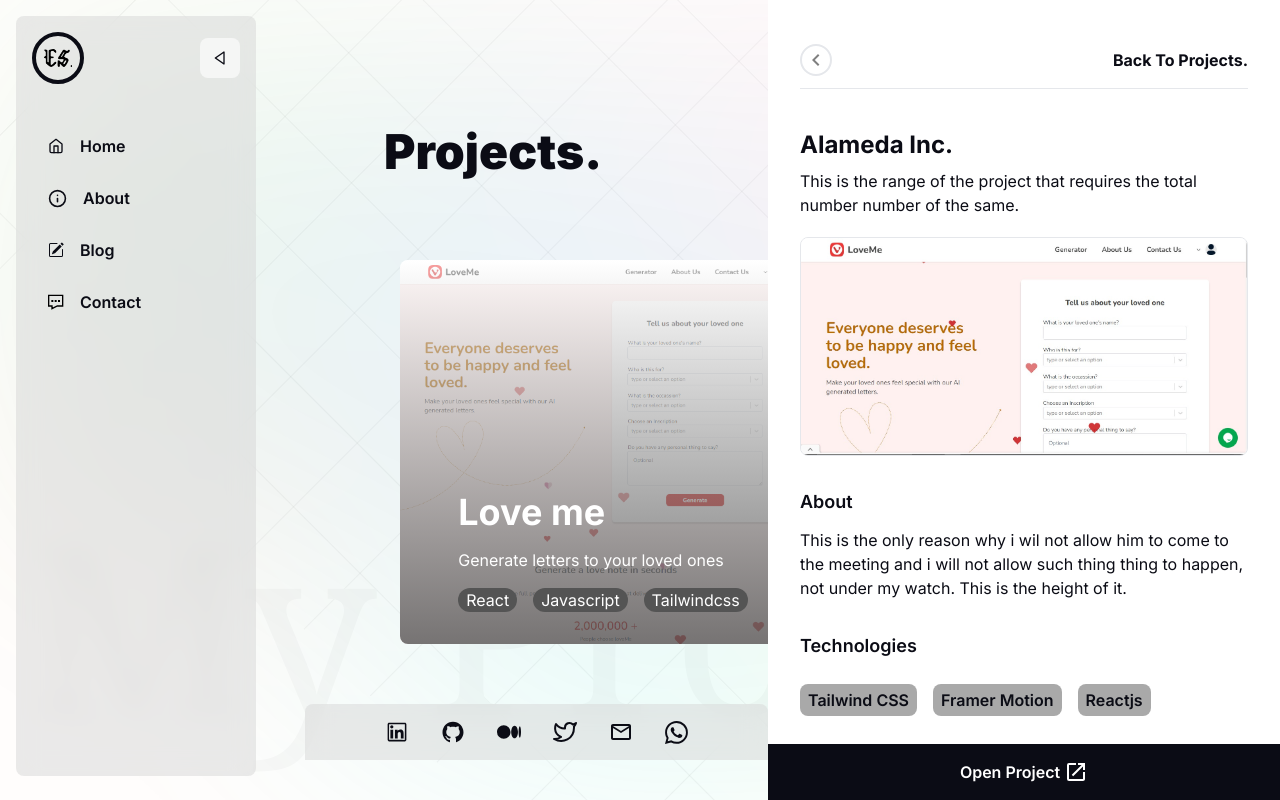
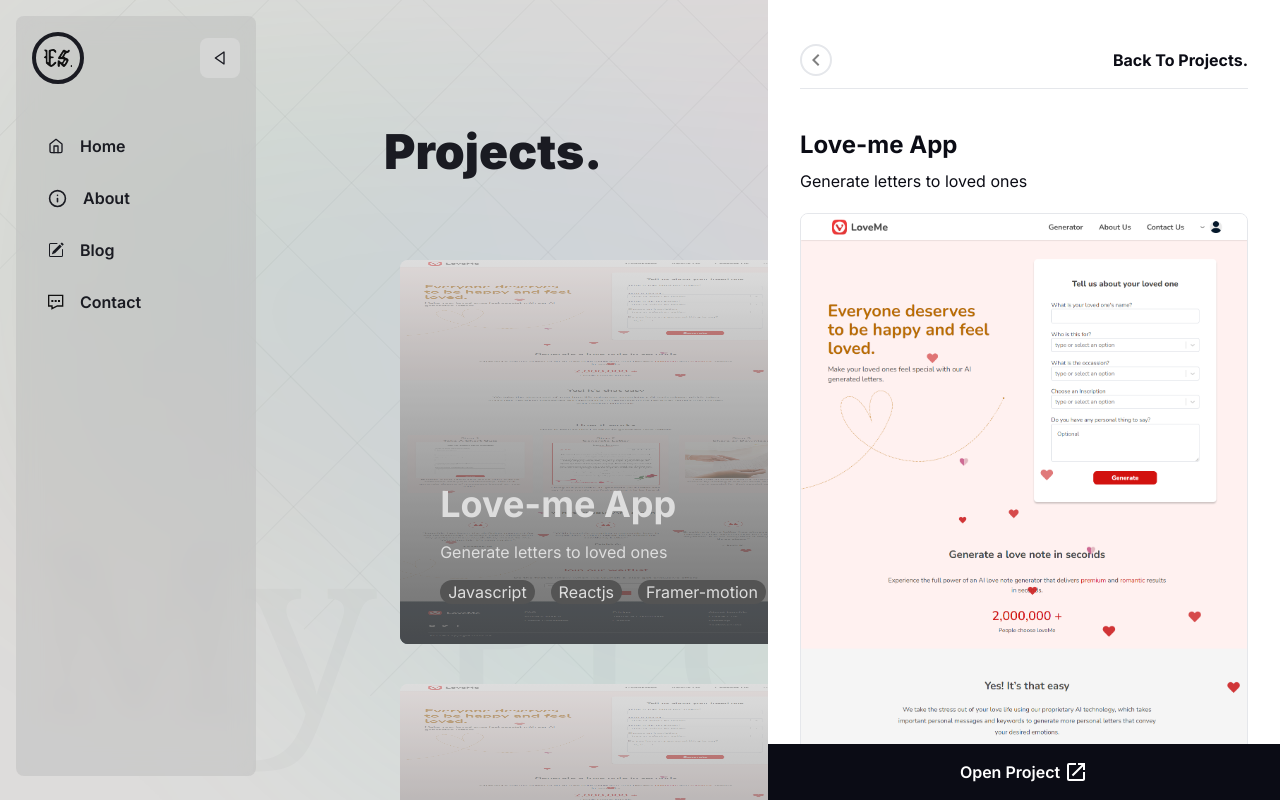
Before and after one commit to psalmuelle/psalmuelle.github.io, a Next.js app: page /projects in a window 1280 px wide. Both pictures are taken after a click on the element 603 px from the left and 452 px from the top of the page. Shown: the top 800 px of the page. Built offline with nearby package versions, Linux system fonts and the light colour scheme.

Commit message:
create project page

```diff
--- a/app/projects/page.jsx
+++ b/app/projects/page.jsx
@@ -1,79 +1,48 @@
-import React from "react";
+"use client";
+import React, { useState } from "react";
 import ProjectCard from "@/components/ProjectCard";
-import Image from "next/image";
-import Link from "next/link";
-import { MdLaunch, MdChevronLeft } from "react-icons/md";
-import { FaGlobeAfrica } from "react-icons/fa";
-import { AiOutlineGithub } from "react-icons/ai";
+
+import { ProjectBarProvider } from "@/components/ProjectBarContext";
+import { projects } from "@/components/AppData";
+import ProjectBar from "@/components/ProjectBar";
 
 const Page = () => {
+  const [id, setId] = useState();
+
+  const handleCurrentId = (id) => setId(id);
+
   return (
-    <div className=''>
-      <h1 className='title'>Projects.</h1>
-      <div className=' mt-16 grid grid-cols-2 max-md:grid-cols-1 justify-center items-center'>
-        <ProjectCard />
-        <ProjectCard />
-      </div>
-      {/* Project details container */}
-      <div className='fixed top-0 right-0  h-screen o overflow-x-auto max-w-lg z-50 bg-white p-8 max-md:p-4 '>
-        <div className=' w-full flex justify-between items-center py-3 mb-6 border-b'>
-          <div className='rounded-full border-2 p-0.5 '>
-            <MdChevronLeft size={24} color='gray' />
-          </div>
-          <p className='font-bold hover:underline '>Back To Projects.</p>
+    <ProjectBarProvider>
+      <div className='' beforeun>
+        <h1 className='title'>Projects.</h1>
+        <div className=' mt-16 grid grid-cols-2 max-md:grid-cols-1 justify-center items-center'>
+          {projects.map((val) => {
+            return (
+              <ProjectCard
+                key={val.id}
+                id={val.id}
+                projectName={val.projectName}
+                techStack={val.techStack}
+                title={val.title}
+                imageUrl={val.image}
+                setCurrentId={handleCurrentId}
+              />
+            );
+          })}
         </div>
 
-        <div className='mt-10'>
-          <h2 className='text-2xl font-bold'>Alameda Inc.</h2>
-          <p className='my-2'>
-            This is the range of the project that requires the total number
-            number of the same.
-          </p>
-          <Image
-            src={"/love-me.jpg"}
-            width={512}
-            height={384}
-            className='h-auto mt-5 border rounded-lg'
-          />
-          <div className='mt-8'>
-            <h3 className='text-lg font-semibold'>About</h3>
-            <p className='mt-3'>
-              This is the only reason why i wil not allow him to come to the
-              meeting and i will not allow such thing thing to happen, not under
-              my watch. This is the height of it.
-            </p>
-          </div>
-          <div className='mt-8'>
-            <h3 className='text-lg font-semibold'>Technologies</h3>
-            <div className='flex items-center gap-4 flex-wrap mt-6'>
-              <div className='rounded-lg font-semibold bg-[#545454]/50 px-2 py-1'>
-                Tailwind CSS
-              </div>
-              <div className='rounded-lg font-semibold bg-[#545454]/50 px-2 py-1'>
-                Framer Motion
-              </div>
-              <div className='rounded-lg font-semibold bg-[#545454]/50 px-2 py-1'>
-                Reactjs
-              </div>
-            </div>
-          </div>
-          <div className='mt-8'>
-            <h3 className='text-lg font-semibold flex items-center gap-1'>
-              <FaGlobeAfrica /> Website
-            </h3>
-            <Link href={"www.website.com"}>www.website.com</Link>
-          </div>
-          <div className='mt-8 my-16'>
-            <h3 className='text-lg font-semibold'>GitHub</h3>
-            <Link href={"wwww.github.com"}>www.github.com</Link>
-          </div>
-          <div className='fixed bottom-0 w-full max-w-lg right-0 text-white py-4 bg-[#0b0c15] flex justify-center items-center gap-1 cursor-pointer'>
-            <p className='font-semibold'>Open Project</p>
-            <MdLaunch size={24} />
-          </div>
-        </div>
+        {/* Project details container */}
+        <ProjectBar
+          title={projects[id]?.title}
+          projectName={projects[id]?.projectName}
+          description={projects[id]?.description}
+          techStack={projects[id]?.techStack}
+          imageUrl={projects[id]?.image}
+          githubUrl={projects[id]?.githubUrl}
+          liveUrl={projects[id]?.websiteUrl}
+        />
       </div>
-    </div>
+    </ProjectBarProvider>
   );
 };
 
--- /dev/null
+++ b/components/AppData.js
@@ -0,0 +1,46 @@
+export const projects =[
+    {
+        id: 1,
+        image: require('../public/love-me.app.png'),
+        projectName: 'Love-me App',
+        title:'Generate letters to loved ones',
+        description: '',
+        techStack:['Javascript', 'Reactjs', 'Framer-motion'],
+        websiteUrl: 'https://love-me.app',
+        githubUrl: 'https://github.com/love-me.app',
+
+    },
+    {
+        id: 2,
+        image: require('../public/portfolio.jpg'),
+        projectName: 'Personal Website',
+        title:'A personal portfolio website.',
+        description: '',
+        techStack:['Javascript', 'Nextjs', 'Framer-motion'],
+        websiteUrl: 'https://erinlesam.tech',
+        githubUrl: 'https://',
+
+    },
+    {
+        id: 3,
+        image: require('../public/love-me.app.png'),
+        projectName: 'Love-me App',
+        title:'Generate letters to loved ones',
+        description: '',
+        techStack:['Javascript', 'Reactjs', 'Framer-motion'],
+        websiteUrl: 'https://love-me.app',
+        githubUrl: 'https://github.com/love-me.app',
+
+    },
+    {
+        id: 4,
+        image: require('../public/love-me.app.png'),
+        projectName: 'Slickio',
+        title:'A simple todo app',
+        description: '',
+        techStack:['Javascript', 'Reactjs', 'Python', 'Django'],
+        websiteUrl: 'https://slickio.onrender.com',
+        githubUrl: 'https://github.com/love-me.app',
+
+    }
+]
--- /dev/null
+++ b/components/ProjectBar.jsx
@@ -0,0 +1,93 @@
+import React from "react";
+import Image from "next/image";
+import { MdLaunch, MdChevronLeft } from "react-icons/md";
+import { FaGlobeAfrica } from "react-icons/fa";
+import { AiOutlineGithub } from "react-icons/ai";
+import { UpdateProjectBar, useProjectBar } from "./ProjectBarContext";
+
+export default function ProjectBar({
+  title,
+  projectName,
+  description,
+  techStack,
+  imageUrl,
+  githubUrl,
+  liveUrl,
+}) {
+  const bar = useProjectBar();
+  const toggleBar = UpdateProjectBar();
+  if (!bar) {
+    return;
+  }
+
+  return (
+    <div
+      onClick={toggleBar}
+      className='fixed z-50 w-screen h-screen top-0 right-0 bg-[#545454]/20'>
+      <div
+        onClick={(e) => e.stopPropagation()}
+        className='fixed top-0 right-0  h-screen o overflow-x-auto max-w-lg z-50 bg-white p-8 max-md:p-4 '>
+        <div className=' w-full flex justify-between items-center py-3 mb-6 border-b'>
+          <div onClick={toggleBar} className='rounded-full border-2 p-0.5 '>
+            <MdChevronLeft size={24} color='gray' />
+          </div>
+          <p onClick={toggleBar} className='font-bold hover:underline '>
+            Back To Projects.
+          </p>
+        </div>
+
+        <div className='mt-10'>
+          <h2 className='text-2xl font-bold'>{projectName}</h2>
+          <p className='my-2'>{title}</p>
+          <Image
+            src={imageUrl}
+            width={512}
+            height={384}
+            className='h-auto mt-5 border rounded-lg'
+            alt={projectName}
+          />
+          <div className='mt-8'>
+            <h3 className='text-lg font-semibold'>About</h3>
+            <p className='mt-3'>{description}</p>
+          </div>
+          <div className='mt-8'>
+            <h3 className='text-lg font-semibold'>Technologies</h3>
+            <div className='flex items-center gap-4 flex-wrap mt-6'>
+              {techStack?.map((val, i) => {
+                return (
+                  <div
+                    key={i}
+                    className='rounded-lg font-semibold bg-[#545454]/50 px-2 py-1'>
+                    {val}
+                  </div>
+                );
+              })}
+            </div>
+          </div>
+          <div className='mt-8'>
+            <h3 className='text-lg font-semibold flex items-center gap-1'>
+              <FaGlobeAfrica /> Website
+            </h3>
+            <a className='font-bold hover:uderline' href={liveUrl}>
+              {liveUrl}
+            </a>
+          </div>
+          <div className='mt-8 my-16'>
+            <h3 className='text-lg font-semibold flex items-center gap-1'>
+              <AiOutlineGithub /> GitHub
+            </h3>
+            <a className='font-bold hover:uderline' href={githubUrl}>
+              {githubUrl}
+            </a>
+          </div>
+          <a
+            href={liveUrl}
+            className='fixed bottom-0 w-full max-w-lg right-0 text-white py-4 bg-[#0b0c15] flex justify-center items-center gap-1 cursor-pointer'>
+            <p className='font-semibold'>Open Project</p>
+            <MdLaunch size={24} />
+          </a>
+        </div>
+      </div>
+    </div>
+  );
+}
--- /dev/null
+++ b/components/ProjectBarContext.jsx
@@ -0,0 +1,23 @@
+"use client";
+import React, { useState, useContext } from "react";
+
+const ProjectBarContext = React.createContext();
+const UpdateProjectBarContext = React.createContext();
+
+export const useProjectBar = () => useContext(ProjectBarContext);
+export const UpdateProjectBar = () => useContext(UpdateProjectBarContext);
+
+export function ProjectBarProvider({ children }) {
+  const [toggleBar, setToggleBar] = useState(false);
+  const handleToggle = () => {
+    return setToggleBar(!toggleBar);
+  };
+
+  return (
+    <ProjectBarContext.Provider value={toggleBar}>
+      <UpdateProjectBarContext.Provider value={handleToggle}>
+        {children}
+      </UpdateProjectBarContext.Provider>
+    </ProjectBarContext.Provider>
+  );
+}
--- a/components/ProjectCard.jsx
+++ b/components/ProjectCard.jsx
@@ -1,21 +1,47 @@
-'use client'
+"use client";
 
-import React, {useState} from "react";
+import React from "react";
+import { UpdateProjectBar } from "./ProjectBarContext";
+import Image from "next/image";
 
-const ProjectCard = () => {
-  const [openBar, setOpenBar] = useState(false)
+const ProjectCard = ({
+  id,
+  projectName,
+  techStack,
+  title,
+  imageUrl,
+  setCurrentId,
+}) => {
+  const toggleBar = UpdateProjectBar();
 
+  const handleClick = () => {
+    setCurrentId(id - 1);
+    toggleBar();
+  };
 
   return (
-    <div onClick={()=> setOpenBar(!openBar)} className=" max-w-md bg-[url('../public/love-me.app.png')] rounded-lg h-96 bg- bg-cover mx-4 max-sm:mx-0 my-5">
-      <div className=' w-full h-full bg-gradient-to-t from-[#545454]/80 to-white/50 rounded-lg flex justify-center items-end'>
+    <div
+      onClick={handleClick}
+      className={`relative max-w-md rounded-lg h-96 mx-4 max-sm:mx-0 my-5 `}>
+      <Image
+        src={imageUrl}
+        alt={title}
+        width={448}
+        height={448}
+        className='w-full h-96 rounded-lg'
+      />
+      <div className='absolute top-0 right-0  w-full h-full bg-gradient-to-t from-[#545454]/80 to-white/50 rounded-lg flex justify-center items-end px-4'>
         <div className='text-white py-8'>
-          <h2 className='font-bold text-4xl'>Love me</h2>
-          <p className='my-4'>Generate letters to your loved ones</p>
-          <div className='flex gap-4'>
-            <p className='rounded-full bg-[#545454] w-fit px-2 '>React</p>
-            <p className='rounded-full bg-[#545454] w-fit px-2 '>Javascript</p>
-            <p className='rounded-full bg-[#545454] w-fit px-2 '>Tailwindcss</p>
+          <h2 className='font-bold text-4xl'>{projectName}</h2>
+          <p className='my-4'>{title}</p>
+          <div className='flex flex-wrap gap-4 my-2'>
+            {techStack?.map((val, i) => {
+              return (
+                <p key={i} className='rounded-full bg-[#545454] w-fit px-2 '>
+                  {val}
+                </p>
+              );
+            })}
           </div>
         </div>
       </div>
```
